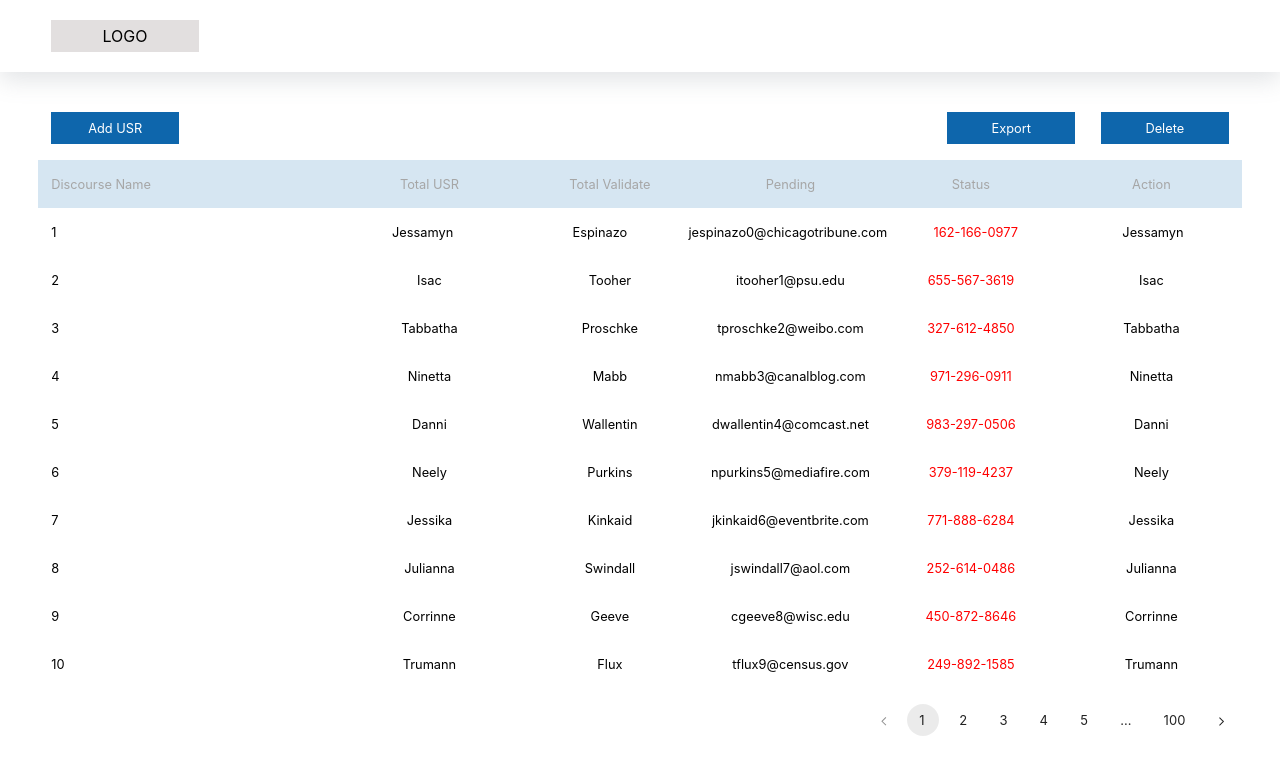
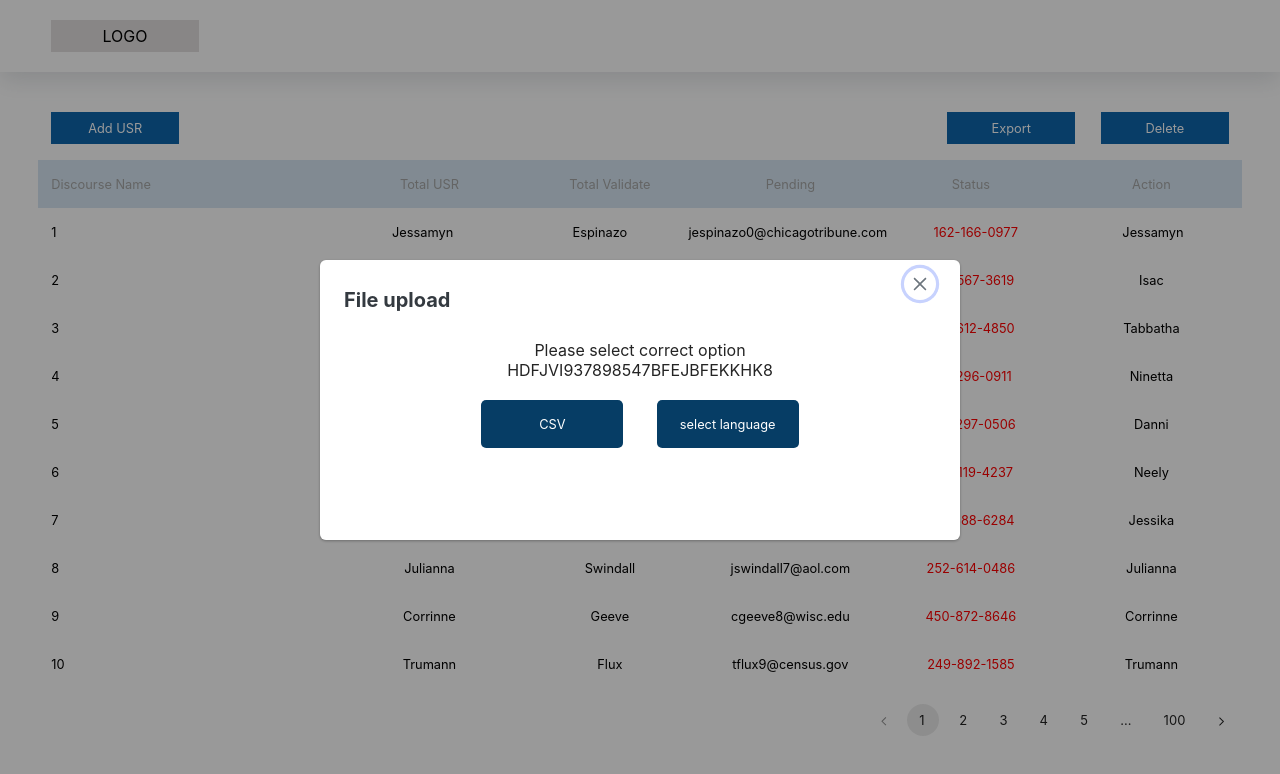
Before and after one commit to Eswarkartheekgrandhi/usr, a React (Create React App) app: page /USRadd in a window 1280 px wide. Both pictures are taken after a click on the element "Export". Shown: the top 774 px of the page. Built offline with nearby package versions, Linux system fonts and the light colour scheme.

Commit message:
css edited

```diff
--- a/src/components/USRaddPage.js
+++ b/src/components/USRaddPage.js
@@ -16,6 +16,7 @@ let PageSize = 10;
 export default function App() {
   const [currentPage, setCurrentPage] = useState(1);
   const [visible, setVisible] = useState(false);
+  const [exportVisible, setExportVisible] = useState(false);
 
   const currentTableData = useMemo(() => {
     const firstPageIndex = (currentPage - 1) * PageSize;
@@ -25,10 +26,17 @@ export default function App() {
 
   const footerContent = (
     <div>
-        <Button label="No" icon="pi pi-times" onClick={() => setVisible(false)} className="p-button-text" />
-        <Button label="Yes" icon="pi pi-check" autoFocus />
+      <Button label="No" icon="pi pi-times" onClick={() => setVisible(false)} className="p-button-text" />
+      <Button label="Yes" icon="pi pi-check" autoFocus />
     </div>
-);
+  );
+
+  const footerContentExport = (
+    <div>
+      <Button label="No" icon="pi pi-times" onClick={() => setExportVisible(false)} className="p-button-text" />
+      <Button label="Yes" icon="pi pi-check" autoFocus />
+    </div>
+  );
 
   return (
     <>
@@ -39,24 +47,24 @@ export default function App() {
       <div className='table-add-tab'>
         <div style={{ flex: "50%" }}>
           <div className='table-button' onClick={() => setVisible(true)}>Add USR</div>
-          <Dialog header="File upload" visible={visible} style={{ width: '50vw',height:'60vh' }} onHide={() => setVisible(false)} >
+          <Dialog header="File upload" visible={visible} style={{ width: '50vw', height: '60vh' }} onHide={() => setVisible(false)} >
             <div className='table-popup'>
               <div className='table-popup-card'>
                 Raw File
                 <div className='table-popup-content-card'>
-                    <img src={uploadImage} alt="upload" style={{width:'6vw',height:'6vw'}}/>
-                    <div style={{fontSize:".8em",fontWeight:"500",marginTop:"1vh"}}>Drag and drop File</div>
-                    <div style={{fontSize:".7em",fontWeight:"450",marginTop:"1vh",color:"grey"}}>Or</div>
-                    <div className='table-popup-button'>Browse this computer</div>
+                  <img src={uploadImage} alt="upload" style={{ width: '6vw', height: '6vw' }} />
+                  <div style={{ fontSize: ".8em", fontWeight: "500", marginTop: "1vh" }}>Drag and drop File</div>
+                  <div style={{ fontSize: ".7em", fontWeight: "450", marginTop: "1vh", color: "grey" }}>Or</div>
+                  <div className='table-popup-button'>Browse this computer</div>
                 </div>
               </div>
               <div className='table-popup-card'>
                 USR File
                 <div className='table-popup-content-card'>
-                    <img src={uploadImage} alt="upload" style={{width:'6vw',height:'6vw'}}/>
-                    <div style={{fontSize:".8em",fontWeight:"500",marginTop:"1vh"}}>Drag and drop File</div>
-                    <div style={{fontSize:".7em",fontWeight:"450",marginTop:"1vh",color:"grey"}}>Or</div>
-                    <div className='table-popup-button'>Browse this computer</div>
+                  <img src={uploadImage} alt="upload" style={{ width: '6vw', height: '6vw' }} />
+                  <div style={{ fontSize: ".8em", fontWeight: "500", marginTop: "1vh" }}>Drag and drop File</div>
+                  <div style={{ fontSize: ".7em", fontWeight: "450", marginTop: "1vh", color: "grey" }}>Or</div>
+                  <div className='table-popup-button'>Browse this computer</div>
                 </div>
               </div>
             </div>
@@ -64,7 +72,19 @@ export default function App() {
         </div>
         <div style={{ flex: "50%" }}>
           <div style={{ display: "flex", justifyContent: "right", alignItems: "center" }}>
-            <div className='table-button'>Export</div>
+            <div className='table-button' onClick={() => setExportVisible(true)}>Export</div>
+            <Dialog header="File upload" visible={exportVisible} style={{ width: '50vw', height: '35vh' }} onHide={() => setExportVisible(false)} >
+              <div style={{display:"flex",flexDirection:"column",justifyContent:"center",alignItems:"center"}}>
+                <div style={{color:"#242424"}}>Please select correct option</div>
+                <div style={{color:"#242424"}}>HDFJVI937898547BFEJBFEKKHK8</div>
+              </div>
+              <br/>
+
+              <div style={{display:"flex",flexDirection:"row",alignItem:"center",justifyContent:"center"}}>
+                <div className='table-popup-export-option'>CSV</div>
+                <div className='table-popup-export-option'>select language</div>
+              </div>
+            </Dialog>
             <div className='table-button'>Delete</div>
           </div>
         </div>
@@ -85,7 +105,7 @@ export default function App() {
               <div style={{ flex: "15%", textAlign: "center" }}>{item.first_name}</div>
               <div style={{ flex: "15%", textAlign: "center" }}>{item.last_name}</div>
               <div style={{ flex: "15%", textAlign: "center" }}>{item.email}</div>
-              <div style={{ flex: "15%", textAlign: "center", color:"red"}}>{item.phone}</div>
+              <div style={{ flex: "15%", textAlign: "center", color: "red" }}>{item.phone}</div>
               <div style={{ flex: "15%", textAlign: "center" }}>{item.first_name}</div>
             </div>
           );
--- a/src/styles/table.css
+++ b/src/styles/table.css
@@ -98,3 +98,21 @@
 .table-popup-button:hover{
     background-color: #42da4f;
 }
+
+.table-popup-export-option{
+    margin-left: 1.3vw;
+    margin-right: 1.3vw;
+    width:24%;
+    height:6vh;
+    background-color: #063D65;
+    display: flex;
+    justify-content: center;
+    align-items: center;
+    color: white;
+    font-size: .8em;
+    border-radius: .4vw;
+    cursor: pointer;
+}
+.table-popup-export-option:hover{
+    background-color: #42da4f;
+}
```
